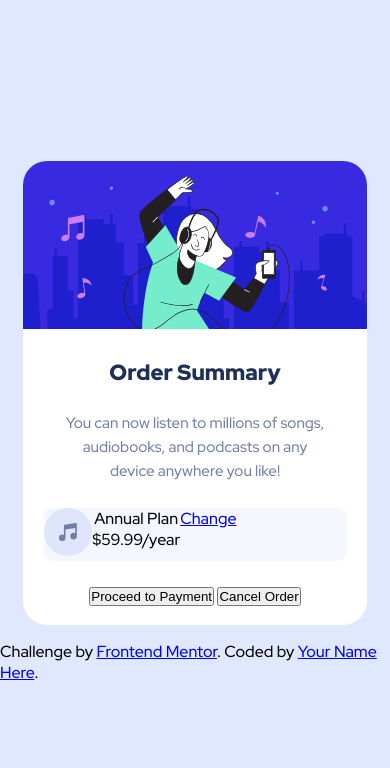
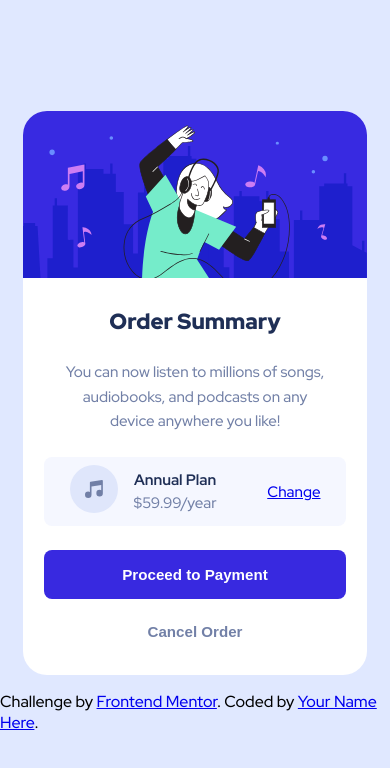
Before and after one commit to eljag/order-summary-component-main, a plain HTML site: page index.html in a window 390 px wide. Drawn offline with Linux system fonts and the light colour scheme.

Commit message:
Mobile versiont whitout shadows

```diff
--- a/css/styles.css
+++ b/css/styles.css
@@ -79,8 +79,64 @@ body{
     line-height: 1.6;
 }
 
+.Card-details,
+.Details-annualPlan{
+    display: flex;
+    align-items: center;
+}
+
 .Card-details{
-    display: flex;
+    justify-content: space-around;
+    padding: .5rem 0;
     border-radius: .5rem;
     background-color: var(--veryPaleBlue);
 }
+
+.Details-annualPlan{
+    gap: 1rem;
+}
+
+.AnualPlanContainer-name,
+.AnualPlanContainer-price{
+    font-size: var(--step--1);
+}
+
+.AnualPlanContainer-name{
+    margin-bottom: .2rem;
+    font-weight: 700;
+    color: var(--darkBlue);
+}
+
+.AnualPlanContainer-price{
+    color: var(--desaturatedBlue);
+    font-weight: 300;
+}
+
+.ChangeOption{
+    font-size: var(--step--1);
+    font-weight: 500;
+}
+
+.Card-buttons{
+    display: flex;
+    gap: .5rem;
+    flex-direction: column;
+}
+
+.Btn{
+    border: none;
+    border-radius: .5rem;
+    padding: 1rem 0;
+    font-size: var(--step--1);
+    font-weight: 900;
+
+    &.Btn-callToAction{
+        background-color: var(--brightBlue);
+        color: white;
+    }
+
+    &.Btn-cancelOrder{
+        background-color: var(--white);
+        color: var(--desaturatedBlue);
+    }
+}
--- a/index.html
+++ b/index.html
@@ -30,6 +30,8 @@
 
       <div class="Card-details">
 
+        <div class="Details-annualPlan">
+
           <figure class="Details-planIcon">
             <img src="images/icon-music.svg" alt="Music Note icon" class="PlanIcon-img">
           </figure>
@@ -37,6 +39,8 @@
           <div class="Details-anualPlanContainer">
             <p class="AnualPlanContainer-name">Annual Plan</p>
             <p class="AnualPlanContainer-price">$59.99/year</p>
+          </div>
+
         </div>
 
         <div class="Details-changeOption">
```
Lines whose indentation alone changed are shown as unchanged.
